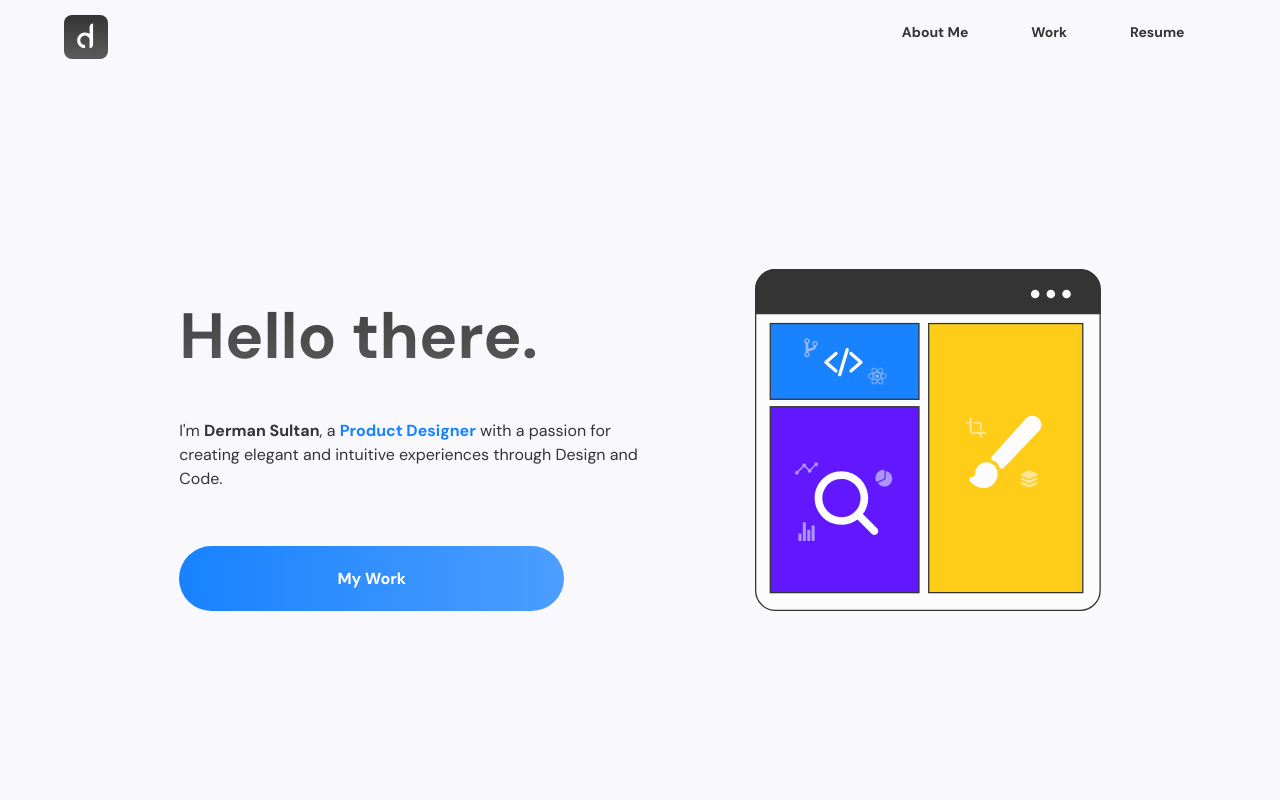
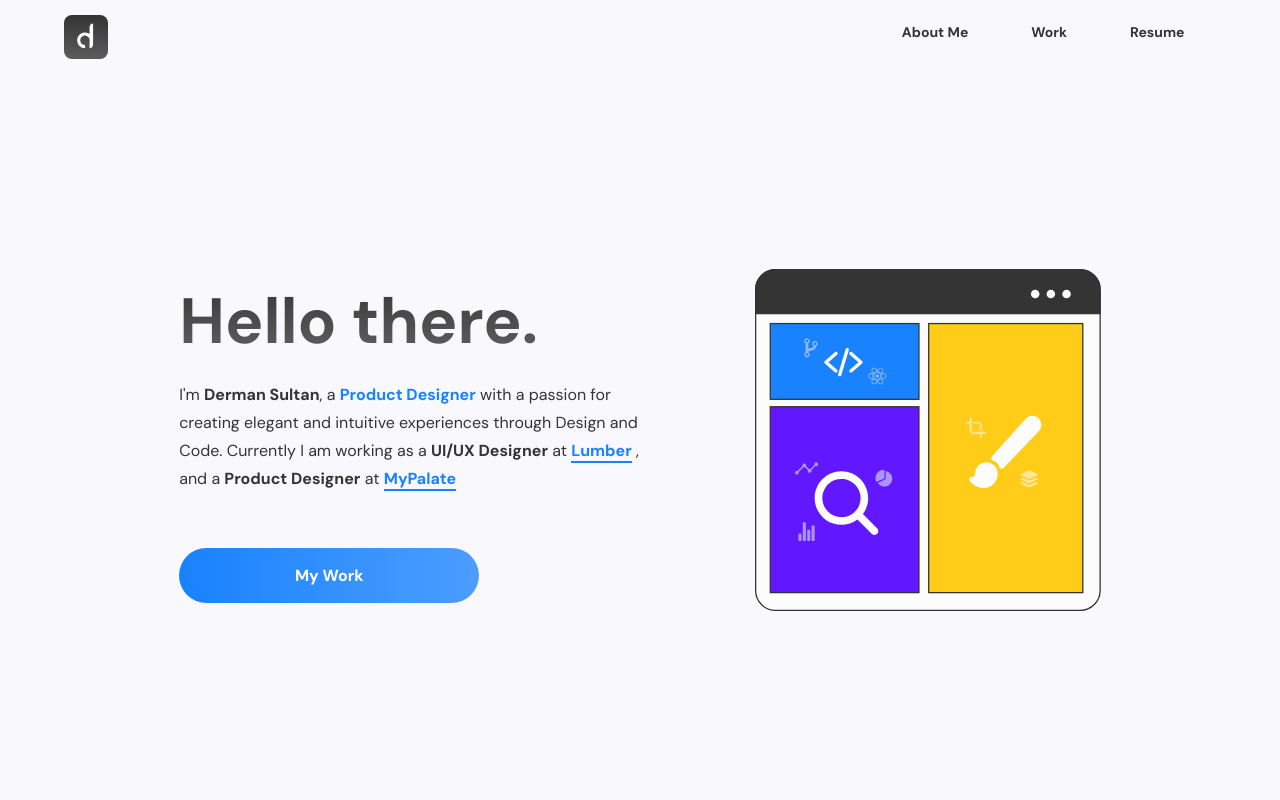
Before and after one commit to dermansultan/Portfolio2020, a React (Create React App) app: page / in a window 1280 px wide. Shown: the top 800 px of the page. Built offline with nearby package versions, Linux system fonts and the light colour scheme.

Commit message:
Copy updates, element positioning

```diff
--- a/src/Components/About.jsx
+++ b/src/Components/About.jsx
@@ -25,6 +25,12 @@ const Header = styled.h2`
   line-height: 125px;
   font-size: clamp(46px, 4vw, 96px);
   color: #1882ff;
+`;
+
+const SpanLink = styled.a`
+  font-weight: ${(props) => props.fWeight};
+  color: ${(props) => props.fColor};
+  border-bottom: 2.5px solid;
 `;
 
 const Wavespan = styled.span`
@@ -119,6 +125,29 @@ const About = () => {
             experiences.
           </Para>
           <Para>
+            I'm currently working as a UI/UX Designer at{" "}
+            <SpanLink
+              href="https://lumber.dev/"
+              target="_blank"
+              rel="noreferrer"
+              fColor={"#1882FF"}
+              fWeight={"bold"}
+            >
+              Lumber
+            </SpanLink>
+            , and in my left over time I volunteer as a Product Designer at{" "}
+            <SpanLink
+              href="https://mypalate.ca/"
+              target="_blank"
+              rel="noreferrer"
+              fColor={"#1882FF"}
+              fWeight={"bold"}
+            >
+              MyPalate
+            </SpanLink>
+            .
+          </Para>
+          <Para>
             You can find me reading medium articles on the latest trends,
             messing around with Figma plug-ins or creating something cool in
             React!
--- a/src/Components/Home.jsx
+++ b/src/Components/Home.jsx
@@ -41,6 +41,12 @@ const Span = styled.span`
   color: ${(props) => props.fColor};
 `;
 
+const SpanLink = styled.a`
+  font-weight: ${(props) => props.fWeight};
+  color: ${(props) => props.fColor};
+  border-bottom: 2.5px solid;
+`;
+
 const IntroPara = styled.p`
   margin: ${(props) => props.margin};
   font-family: DM Sans;
@@ -48,7 +54,7 @@ const IntroPara = styled.p`
   font-weight: normal;
   width: 85%;
   font-size: clamp(16px, 1vw, 48px);
-  line-height: 150%;
+  line-height: 175%;
   color: #343434;
 `;
 
@@ -57,7 +63,7 @@ const Header = styled.h1`
   font-style: normal;
   font-weight: bold;
   font-size: clamp(50px, 5vw, 144px);
-  line-height: 135px;
+  line-height: 140%;
   white-space: nowrap;
   width: 100%;
   background: linear-gradient(180deg, #343434 0%, rgba(52, 52, 52, 0.75) 100%);
@@ -104,8 +110,8 @@ const Btn = styled.button`
   line-height: 31px;
   color: #ffffff;
   border: none;
-  width: 385px;
-  height: 65px;
+  width: 300px;
+  height: 55px;
   background: linear-gradient(
     90deg,
     #1882ff 0%,
@@ -161,7 +167,27 @@ const Home = () => {
                   Product Designer
                 </Span>{" "}
                 with a passion for creating elegant and intuitive experiences
-                through Design and Code.
+                through Design and Code. Currently I am working as a{" "}
+                <Span fWeight={"bold"}>UI/UX Designer</Span> at{" "}
+                <SpanLink
+                  href="https://lumber.dev/"
+                  target="_blank"
+                  rel="noreferrer"
+                  fColor={"#1882FF"}
+                  fWeight={"bold"}
+                >
+                  Lumber
+                </SpanLink>{" "}
+                , and a <Span fWeight={"bold"}>Product Designer</Span> at{" "}
+                <SpanLink
+                  href="https://mypalate.ca/"
+                  target="_blank"
+                  rel="noreferrer"
+                  fColor={"#1882FF"}
+                  fWeight={"bold"}
+                >
+                  MyPalate
+                </SpanLink>{" "}
               </IntroPara>
               <HashLink smooth to="/#projects">
                 <Btn
```
